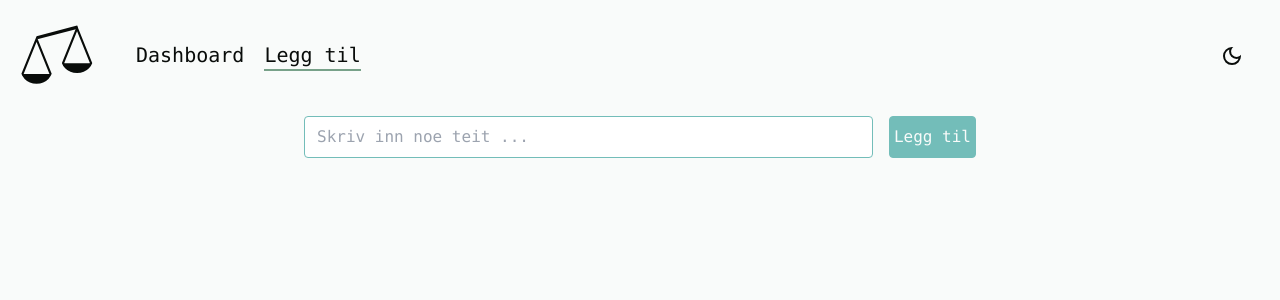
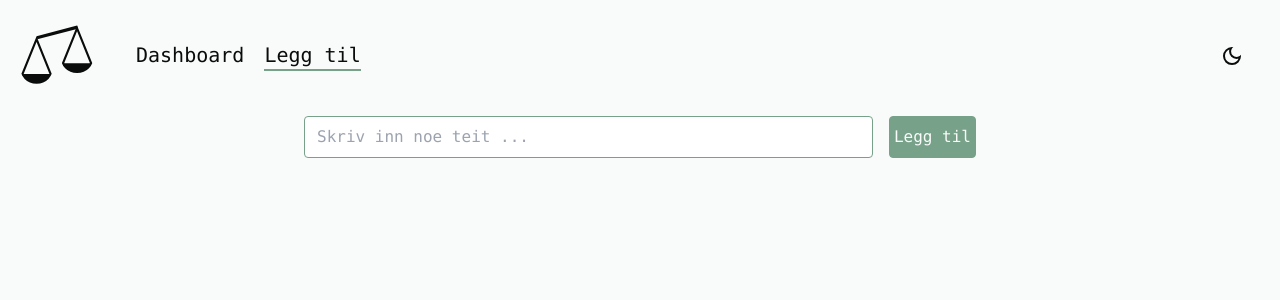
Before and after one commit to katrinewi/teithetsskalaen, a Next.js app in the folder frontend/: page /create in a window 1280 px wide. Shown: the top 300 px of the page. Built offline with nearby package versions, Linux system fonts and the light colour scheme; no server answers.

Commit message:
Add silly focus styles & expand color scheme

```diff
--- a/frontend/app/components/UI/Button.tsx
+++ b/frontend/app/components/UI/Button.tsx
@@ -12,16 +12,16 @@ const Button = forwardRef<HTMLButtonElement, TextButton>(function Button(
 ) {
   const variants: Record<ButtonVariant, string> = {
     filled:
-      "bg-light-accent text-light-background border-light-accent dark:bg-dark-accent dark:text-dark-text dark:border-dark-accent hover:bg-light-accentHover hover:border-light-accentHover dark:hover:bg-dark-accentHover dark:hover:border-dark-accentHover",
+      "bg-light-primary text-light-background border-light-primary dark:bg-dark-primary dark:text-dark-text dark:border-dark-primary focus:bg-light-accent focus:border-light-accent focus:dark:bg-dark-accent focus:dark:border-dark-accent",
     outlined:
-      "bg-transparent border-light-accent text-light-accent dark:border-dark-accent dark:text-dark-accent hover:border-light-accentHover hover:text-light-accentHover dark:hover:border-dark-accentHover dark:hover:text-dark-accentHover",
+      "bg-transparent border-light-primary text-light-primary dark:border-dark-primary dark:text-dark-primary focus:border-light-accent focus:dark:boder-dark-accent",
   };
 
   return (
     <button
       ref={ref}
       {...rest}
-      className={`cursor-pointer p-1 border rounded font-medium whitespace-nowrap ${variants[variant]}`}
+      className={`cursor-pointer p-1 border rounded font-medium whitespace-nowrap focus:rotate-1 focus:outline-none ${variants[variant]}`}
     >
       {children}
     </button>
--- a/frontend/app/components/UI/IconButton.tsx
+++ b/frontend/app/components/UI/IconButton.tsx
@@ -11,7 +11,7 @@ const IconButton = forwardRef<HTMLButtonElement, IconButton>(
     return (
       <button
         ref={ref}
-        className="bg-transparent cursor-pointer p-0.25 border-1 border-transparent"
+        className="bg-transparent cursor-pointer p-0.25 border-1 border-transparent focus:rotate-1 focus:outline-none"
         {...rest}
       >
         {children}
--- a/frontend/app/components/UI/Input.tsx
+++ b/frontend/app/components/UI/Input.tsx
@@ -6,7 +6,7 @@ const Input = forwardRef<HTMLInputElement, ComponentProps<"input">>(
       <input
         ref={ref}
         {...props}
-        className="border rounded w-full py-2 px-3 border-light-accent dark:border-dark-accent dark:bg-dark-background focus:outline-none focus:border-light-accentHover dark:focus:border-dark-accentHover"
+        className="border rounded w-full py-2 px-3 border-light-primary dark:border-dark-primary dark:bg-dark-background focus:outline-none focus:rotate-1 focus:border-light-accent focus:dark:border-dark-accent"
       />
     );
   },
--- a/frontend/tailwind.config.ts
+++ b/frontend/tailwind.config.ts
@@ -14,16 +14,14 @@ const config: Config = {
         background: "#F9FBFA",
         primary: "#78A189",
         secondary: "#AEC7C2",
-        accent: "#73BDB9",
-        accentHover: "#5c9794",
+        accent: "#A75FBF",
       },
       dark: {
         text: "#F3F6F4",
         background: "#040605",
         primary: "#5E876F",
         secondary: "#38514C",
-        accent: "#418B87",
-        accentHover: "#346f6c",
+        accent: "#9661A8",
       },
     },
     extend: {
```
